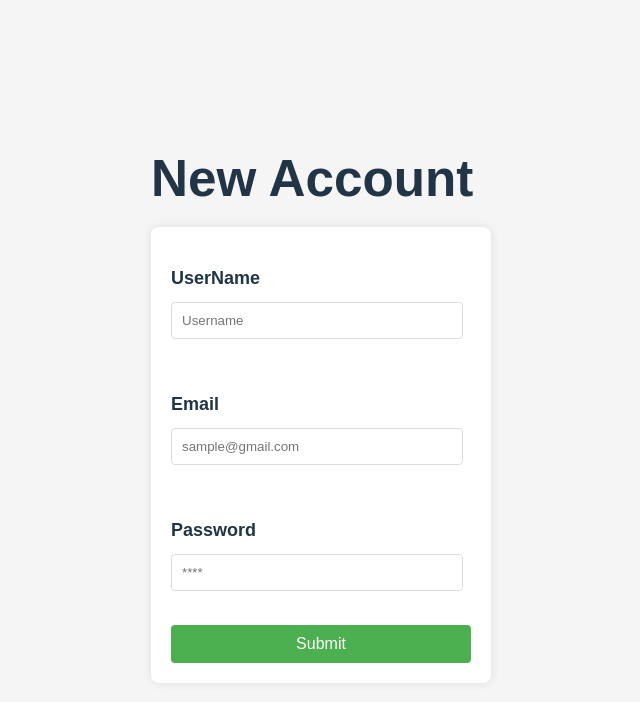
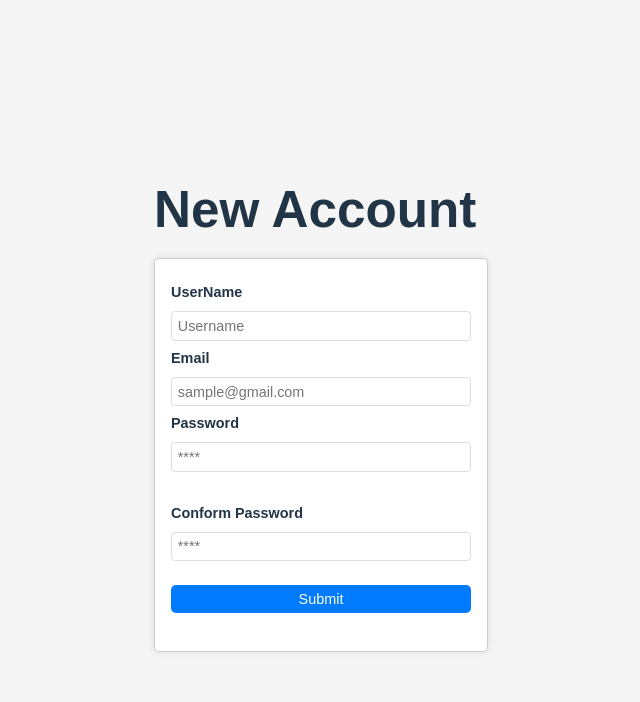
Before and after one commit to Adharsh269/login-basic, a React (Vite) app: page /create in a window 1280 px wide. Shown: the top 702 px of the page, without its empty margins (319-959 px from the left). Built offline with nearby package versions, Linux system fonts and the light colour scheme.

Commit message:
second commit

```diff
--- a/db.json
+++ b/db.json
@@ -17,6 +17,12 @@
       "username": "Adharsh269",
       "email": "1918@gmail.com",
       "password": "1234"
+    },
+    {
+      "id": "729d",
+      "username": "tobi",
+      "email": "tobi@gmail.com",
+      "password": "12345"
     }
   ]
 }
--- a/src/Create/Create.css
+++ b/src/Create/Create.css
@@ -1,37 +1,59 @@
+/* Create.css */
 .form-container {
-    background-color: #fff;
-    padding: 20px;
-    border-radius: 8px;
-    box-shadow: 0 0 10px rgba(0, 0, 0, 0.1);
-    width: 300px;
-}
-.name {
-    width: 90%;
-    padding: 10px;
-    margin-bottom: 1px;
-    border: 5px solid #ddd;
-    border-radius: 4px;
-}
-h3 {
-    font-size: 18px;
-    margin-bottom: 10px;
+    max-width: 400px;
+    height: 360px;
+    margin: 0 auto;
+    padding: 1em;
+    border: 1px solid #ccc;
+    border-radius: 5px;
+    font-family: Arial, sans-serif;
 }
 
-h1 {
-    font-size: 24px;
-    margin-bottom: 20px;
+.form-container h3 {
+    margin: 0.5em 0;
+    font-size: 0.9em;
 }
+
+.form-container input {
+    width: 100%;
+    padding: 0.4em;
+    margin:  0;
+    box-sizing: border-box;
+    font-size: 0.9em;
+}
+
 .submit-button {
     width: 100%;
-    padding: 10px;
-    background-color: #4caf50;
+    padding: 0.6em;
+    margin-top: 1em;
+    background-color: #007BFF;
+    color: white;
     border: none;
-    border-radius: 4px;
-    color: white;
-    font-size: 16px;
+    border-radius: 5px;
     cursor: pointer;
+    font-size: 0.9em;
 }
 
 .submit-button:hover {
-    background-color: #45a049;
+    background-color: #0056b3;
 }
+
+.error-list {
+    color: red;
+    font-size: 0.6em;
+    margin: 0.5em 0;
+    padding: 0;
+    padding-left: 0;
+    display: flex;
+    list-style: none;
+    flex-wrap: wrap;
+    gap: 0.5rem;
+}
+
+.error-list li {
+    margin-bottom: 0.2em;
+    display: inline;
+}
+.error-container{
+min-height: 1.5em;
+}
--- a/src/Create/Create.tsx
+++ b/src/Create/Create.tsx
@@ -1,6 +1,7 @@
 import axios from "axios";
 import { useState } from "react";
 import { useNavigate } from "react-router-dom";
+import "./Create.css";
 
 function Create() {
   const [details, setDetails] = useState({
@@ -8,17 +9,52 @@ function Create() {
     email: "",
     password: "",
   });
+  const [passwordErrors, setPasswordErrors] = useState<string[]>([]);
+  const [confirmPass, setConformPassword] = useState("");
   const navigate = useNavigate();
 
+  const validatePassword = (password: string) => {
+    const errors: string[] = [];
+    if (password.length < 8) {
+      errors.push(" At least 8 characters long.");
+    }
+    if (!/[A-Z]/.test(password)) {
+      errors.push("At least one uppercase letter.");
+    }
+    if (!/[a-z]/.test(password)) {
+      errors.push("At least one lowercase letter.");
+    }
+    if (!/[!@#$%^&*(),.?":{}|<>]/.test(password)) {
+      errors.push("At least one special character.");
+    }
+
+    return errors;
+  };
+
+  const handlePasswordChange = (e: React.ChangeEvent<HTMLInputElement>) => {
+    console.log(e.target.value);
+    const newPassword = e.target.value;
+    setDetails({ ...details, password: newPassword });
+    const validateErrors = validatePassword(newPassword);
+    setPasswordErrors(validateErrors);
+  };
   const handleSubmitt = (event: any) => {
     event.preventDefault();
     console.log("user details...." + details);
+    if (passwordErrors.length === 0) {
+			if(details.password===confirmPass){
 				axios
         .post("http://localhost:3001/details", details)
         .then(() => navigate("/"));
+			}{
+				alert("Password do not match")
+			}
+    } else {
+      alert("Please fix the password errors before submitting");
+    }
   };
   return (
-        <div >
+    <div>
       <div>
         <h1>New Account</h1>
       </div>
@@ -30,9 +66,10 @@ function Create() {
             type="text"
             placeholder="Username"
             required
-                        onChange={(e) => setDetails({ ...details, username: e.target.value })}
+            onChange={(e) =>
+              setDetails({ ...details, username: e.target.value })
+            }
           />
-                    <br />
           <br />
           <h3>Email</h3>
           <input
@@ -43,19 +80,35 @@ function Create() {
             onChange={(e) => setDetails({ ...details, email: e.target.value })}
           />
           <br />
-                    <br />
           <h3>Password</h3>
           <input
             type="password"
             className="name"
             placeholder="****"
             required
-                        onChange={(e) => setDetails({ ...details, password: e.target.value })}
+            onChange={handlePasswordChange}
+          />
+
+          <div className="error-container">
+            {passwordErrors.length > 0 && (
+              <ul className="error-list">
+                {passwordErrors.map((error, index) => (
+                  <li key={index}>{error}</li>
+                ))}
+              </ul>
+            )}
+          </div>
+          <h3>Conform Password</h3>
+          <input
+            type="password"
+            className="name"
+            placeholder="****"
+            required
+            onChange={(e) => setConformPassword(e.target.value)}
           />
 					<br />
 					<br />
-
-                    <input type="submit" value="Submit" className="submit-button"/>
+          <input type="submit" value="Submit" className="submit-button" />
         </form>
       </div>
     </div>
```
Lines whose indentation alone changed are shown as unchanged.
